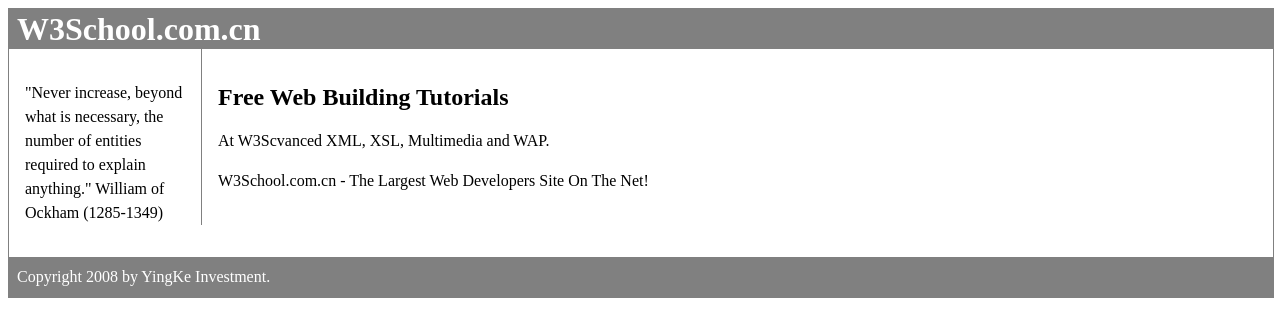
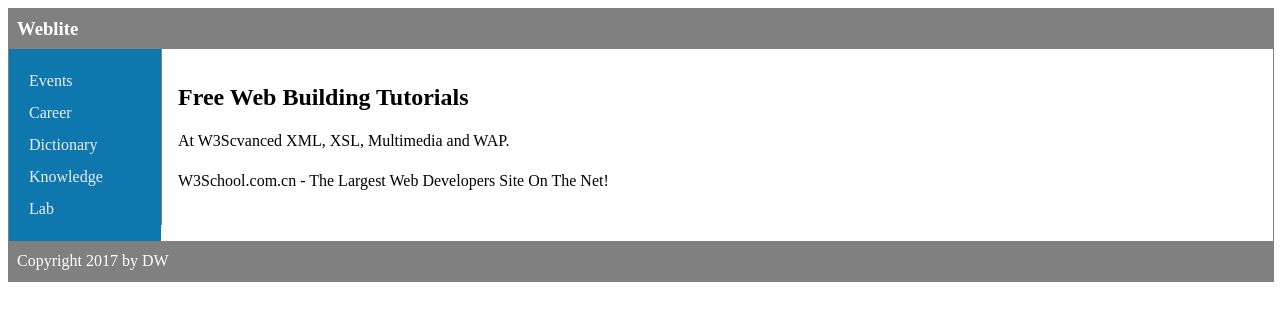
Before and after one commit to wd64759/weblite, a plain HTML site: page pages/app.html in a window 1280 px wide. Drawn offline with Linux system fonts and the light colour scheme.

Commit message:
add left menu

```diff
--- a/pages/app.html
+++ b/pages/app.html
@@ -1,57 +1,27 @@
 <html>
 <head>
-<style type="text/css">
-div.container
-{
-width:100%;
-margin:0px;
-border:1px solid gray;
-line-height:150%;
-}
-div.header,div.footer
-{
-padding:0.5em;
-color:white;
-background-color:gray;
-clear:left;
-}
-h1.header
-{
-padding:0;
-margin:0;
-}
-div.left
-{
-float:left;
-width:160px;
-margin:0;
-padding:1em;
-}
-div.content
-{
-margin:auto;
-float:left;
-border-left:1px solid gray;
-padding:1em;
-/*border: solid;*/
-}
-</style>
+<link rel="stylesheet" href="/static/style.css">
 </head>
 <body>
-
 <div class="container">
-
-<div class="header"><h1 class="header">W3School.com.cn</h1></div>
-
-<div class="left"><p>"Never increase, beyond what is necessary, the number of entities required to explain anything." William of Ockham (1285-1349)</p></div>
-
-<div class="content">
-<h2>Free Web Building Tutorials</h2>
-<p>At W3Scvanced XML, XSL, Multimedia and WAP.</p>
-<p>W3School.com.cn - The Largest Web Developers Site On The Net!</p></div>
-
-<div class="footer">Copyright 2008 by YingKe Investment.</div>
+	<div class="header">
+		<h3 class="header">weblite</h3>
+	</div>
+	<div class="left">
+		<ul id="menu">
+			<li><a href="#">events</a></li>
+			<li><a href="#">career</a></li>
+			<li><a href="#">dictionary</a></li>
+			<li><a href="#">knowledge</a></li>
+			<li><a href="#">lab</a></li>
+		</ul>
+	</div>
+	<div class="content">
+		<h2>Free Web Building Tutorials</h2>
+		<p>At W3Scvanced XML, XSL, Multimedia and WAP.</p>
+		<p>W3School.com.cn - The Largest Web Developers Site On The Net!</p>
+	</div>
+	<div class="footer">Copyright 2017 by DW</div>
 </div>
-
 </body>
 </html>
--- a/static/style.css
+++ b/static/style.css
@@ -1,18 +1,57 @@
-body            { font-family: sans-serif; background: #eee; }
-a, h1, h2       { color: #377ba8; }
-h1, h2          { font-family: 'Georgia', serif; margin: 0; }
-h1              { border-bottom: 2px solid #eee; }
-h2              { font-size: 1.2em; }
-
-.page           { margin: 2em auto; width: 35em; border: 5px solid #ccc;
-                  padding: 0.8em; background: white; }
-.entries        { list-style: none; margin: 0; padding: 0; }
-.entries li     { margin: 0.8em 1.2em; }
-.entries li h2  { margin-left: -1em; }
-.add-entry      { font-size: 0.9em; border-bottom: 1px solid #ccc; }
-.add-entry dl   { font-weight: bold; }
-.metanav        { text-align: right; font-size: 0.8em; padding: 0.3em;
-                  margin-bottom: 1em; background: #fafafa; }
-.flash          { background: #cee5F5; padding: 0.5em;
-                  border: 1px solid #aacbe2; }
-.error          { background: #f0d6d6; padding: 0.5em; }
+div.container
+{
+	width:100%;
+	margin:0px;
+	border:1px solid gray;
+	line-height:150%;
+}
+div.header,div.footer
+{
+	padding:0.5em;
+	color:white;
+	background-color:gray;
+	clear:left;
+}
+h1.header, h2.header, h3.header
+{
+	padding:0;
+	margin:0;
+	text-transform: capitalize;
+}
+div.left
+{
+	float:left;
+	width:120px;
+	margin:0;
+	padding:1em;
+	background: #0E77AE
+}
+div.content
+{
+	margin:auto;
+	float:left;
+	border-left:1px solid gray;
+	padding:1em;
+	/*border: solid;*/
+}
+#menu {
+	padding: 0;
+	margin: 0;
+}
+#menu li {
+	list-style-type: none;
+	text-transform: capitalize;
+}
+#menu a, #menu a:visited {
+	display: block;
+	width: 6em;
+	/*border: 1px solid #808;*/
+	text-decoration: none;
+	/*background: #808;*/
+	color: #eee;
+	padding: 0.25em;
+}
+#menu a:hover {
+	background: #ddd;
+	color:#808;
+}
```
Also changed, not shown: pages/login.html (added, +10 -0 lines).
